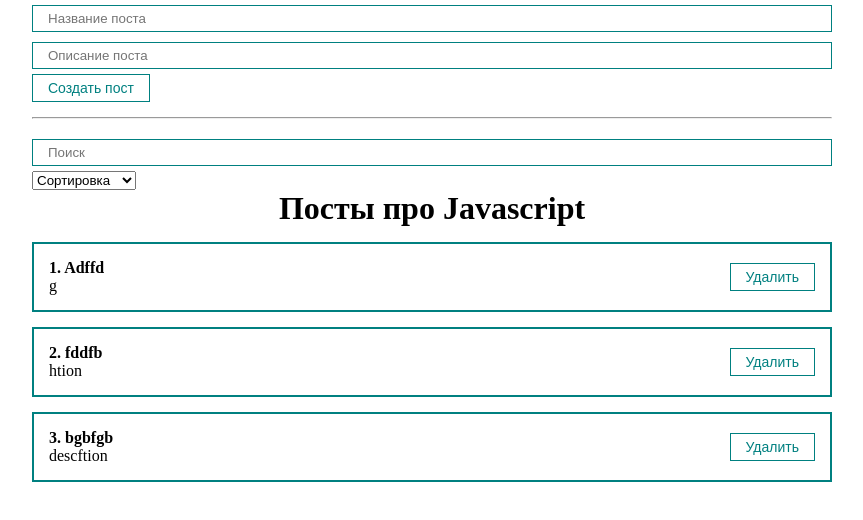
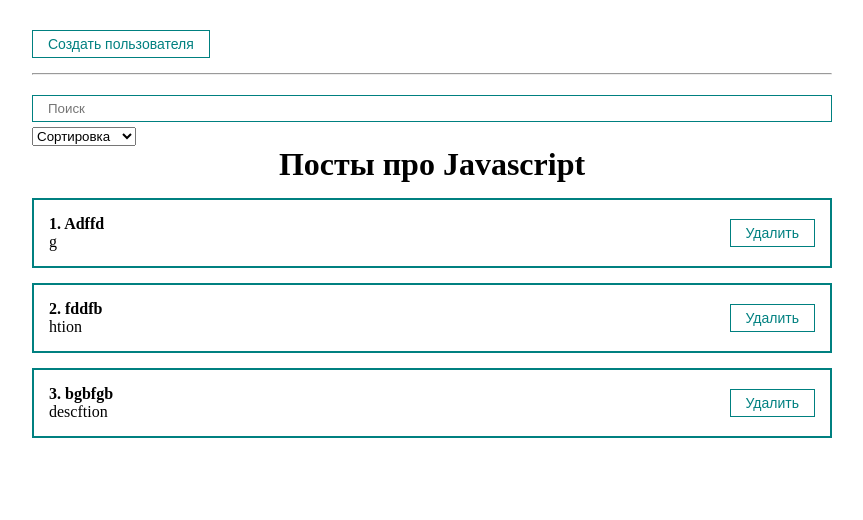
Before and after one commit to amirganizhev/React-documentation, a React (Create React App) app: page /posts in a window 1280 px wide. Shown: the top 520 px of the page, without its empty margins (208-1071 px from the left). Built offline with nearby package versions, Linux system fonts and the light colour scheme.

Commit message:
Модальное окно

```diff
--- a/src/App.js
+++ b/src/App.js
@@ -2,8 +2,11 @@
 import './styles/App.css'
 import PostList from './components/PostList';
 import PostForm from './components/PostForm';
+import PostFilter from './components/PostFilter';
 import MySelect from './components/UI/select/MySelect';
 import MyInput from './components/UI/input/MyInput';
+import MyModal from './components/UI/MyModal/MyModal';
+import MyButton from './components/UI/button/MyButton';
 
 function App() {
 
@@ -13,61 +16,44 @@
     {id: 3, title: 'bgbfgb', body: 'descftion'},
   ])
 
-  const [selectedSort, setSelectedSort] = useState('')
+  const [filter, setFilter] = useState({sort: '', query: ''})
 
-  const [searchQuery, setSearchQuery] = useState('')
+  const[modal, setModal] = useState(false);
 
   const sortedPosts = useMemo(() => {
-    if(selectedSort) {
-      return [...posts].sort((a, b) => a[selectedSort].localeCompare(b[selectedSort]))
+    if(filter.sort) {
+      return [...posts].sort((a, b) => a[filter.sort].localeCompare(b[filter.sort]))
     }
     return posts;
-  }, [selectedSort, posts])
+  }, [filter.sort, posts])
 
   const sortedAndSearchedPosts = useMemo(() => {
-    return sortedPosts.filter(post => post.title.toLowerCase().includes(searchQuery))
-  }, [searchQuery, sortedPosts])
+    return sortedPosts.filter(post => post.title.toLowerCase().includes(filter.query))
+  }, [filter.query, sortedPosts])
 
   const createPost = (newPost) => {
     setPosts([...posts, newPost])
+    setModal(false)
   }
 
   const removePost = (post) => {
     setPosts(posts.filter(p => p.id !== post.id))
   }
 
-  const sortPosts = (sort) => {
-    setSelectedSort(sort)
-  }
-
   return (
     <div className="App">
-      <PostForm create={createPost} />
+      <MyButton style={{marginTop: 30}} onClick={() => setModal(true)}>
+        Создать пользователя
+      </MyButton>
+      <MyModal visible={modal} setVisible={setModal}>
+        <PostForm create={createPost} />
+      </MyModal>
       <hr style={{margin: '15px 0'}}/>
-      <div>
-        <MyInput
-          value={searchQuery}
-          onChange={e => setSearchQuery(e.target.value)}
-          placeholder = 'Поиск'
-        />
-        <MySelect
-          value={selectedSort}
-          onChange={sortPosts}
-          defaultValue="Сортировка"
-          options={[
-            {value: 'title', name: 'По названию'},
-            {value: 'body', name: 'По описанию'}
-          ]}
-        />
-      </div>
-      {sortedAndSearchedPosts.length !== 0
-        ?
-        <PostList remove={removePost} posts={sortedAndSearchedPosts} title='Посты про Javascript'/>
-        :
-        <h1 style={{textAlign: 'center'}}>
-          Посты не были найдены
-        </h1>
-      }
+      <PostFilter
+        filter={filter}
+        setFilter={setFilter}
+      />
+      <PostList remove={removePost} posts={sortedAndSearchedPosts} title='Посты про Javascript'/>
     </div>
   );
 
--- /dev/null
+++ b/src/components/PostFilter.jsx
@@ -0,0 +1,28 @@
+import React from 'react';
+import MyInput from './UI/input/MyInput';
+import MySelect from './UI/select/MySelect';
+
+const PostFilter = ({filter, setFilter}) => {
+
+  return (
+    <div>
+      <MyInput
+        value={filter.query}
+        onChange={e => setFilter({...filter, query: e.target.value})}
+        placeholder = 'Поиск'
+      />
+      <MySelect
+        value={filter.sort}
+        onChange={selectedSort => setFilter({...filter, sort: selectedSort})}
+        defaultValue="Сортировка"
+        options={[
+          {value: 'title', name: 'По названию'},
+          {value: 'body', name: 'По описанию'}
+        ]}
+      />
+    </div>
+  )
+
+}
+
+export default PostFilter;
--- a/src/components/PostList.jsx
+++ b/src/components/PostList.jsx
@@ -2,6 +2,14 @@
 import PostItem from './PostItem';
 
 const PostList = ({posts, title, remove}) => {
+
+  if(!posts.length) {
+    return (
+      <h1 style={{textAlign: 'center'}}>
+        Посты не были найдены
+      </h1>
+    )
+  }
 
   return (
     <div>
--- /dev/null
+++ b/src/components/UI/MyModal/MyModal.jsx
@@ -0,0 +1,21 @@
+import React from 'react';
+import cl from './MyModal.module.css';
+
+const MyModal = ({children, visible, setVisible}) => {
+
+    const rootClasses = [cl.myModal]
+
+    if (visible) {
+        rootClasses.push(cl.active);
+    }
+
+    return (
+        <div className={rootClasses.join(' ')} onClick={() => setVisible(false)}>
+            <div className={cl.myModalContent} onClick={(e) => e.stopPropagation()}>
+                {children}
+            </div>
+        </div>
+    );
+};
+
+export default MyModal;
--- /dev/null
+++ b/src/components/UI/MyModal/MyModal.module.css
@@ -0,0 +1,22 @@
+.myModal {
+    position: fixed;
+    top: 0;
+    bottom: 0;
+    right: 0;
+    left: 0;
+    display: none;
+    background: rgba(0,0,0, 0.5);
+}
+
+.myModalContent {
+    padding: 25px;
+    background: white;
+    border-radius: 16px;
+    min-width: 250px;
+}
+
+.myModal.active {
+    display: flex;
+    justify-content: center;
+    align-items: center;
+}
```
